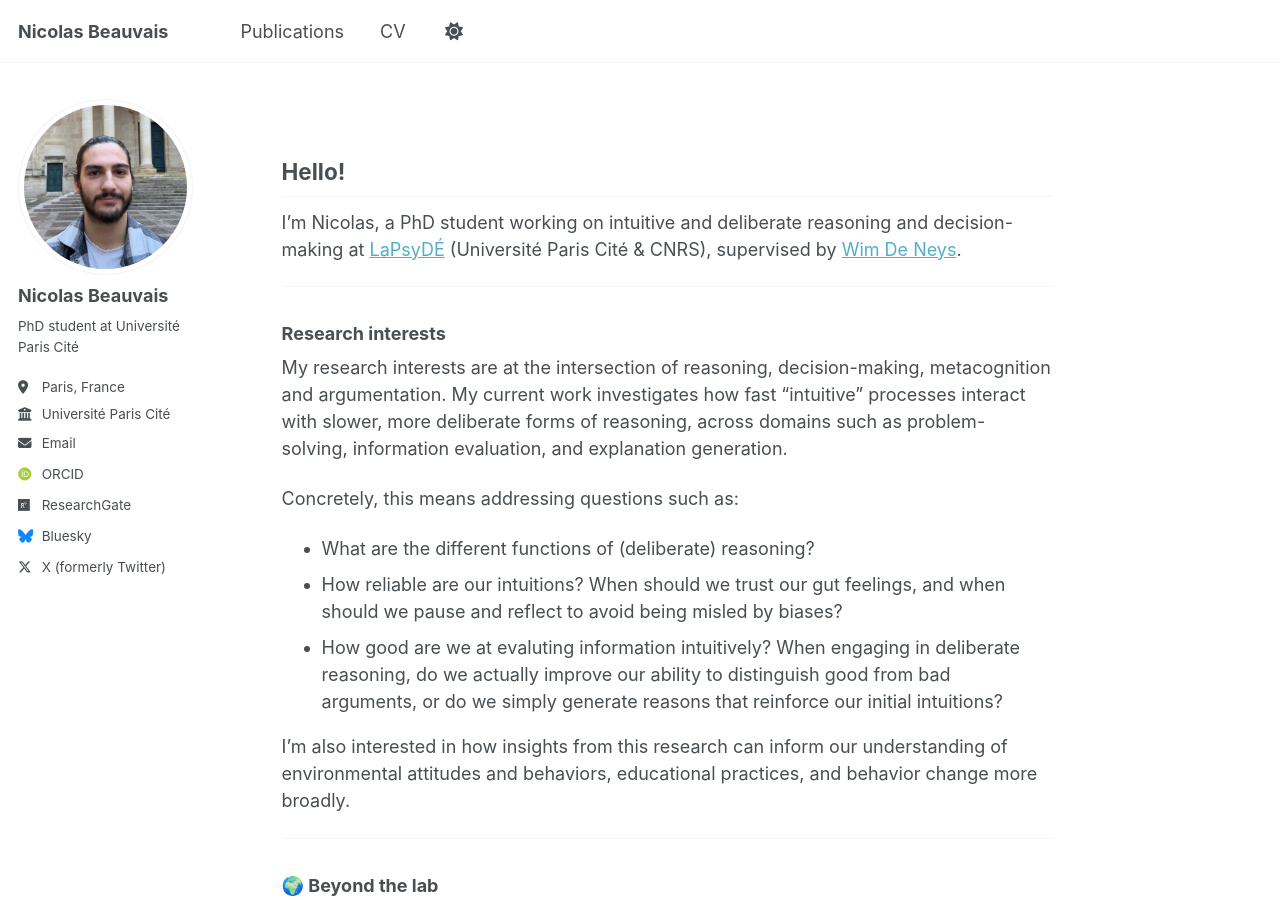
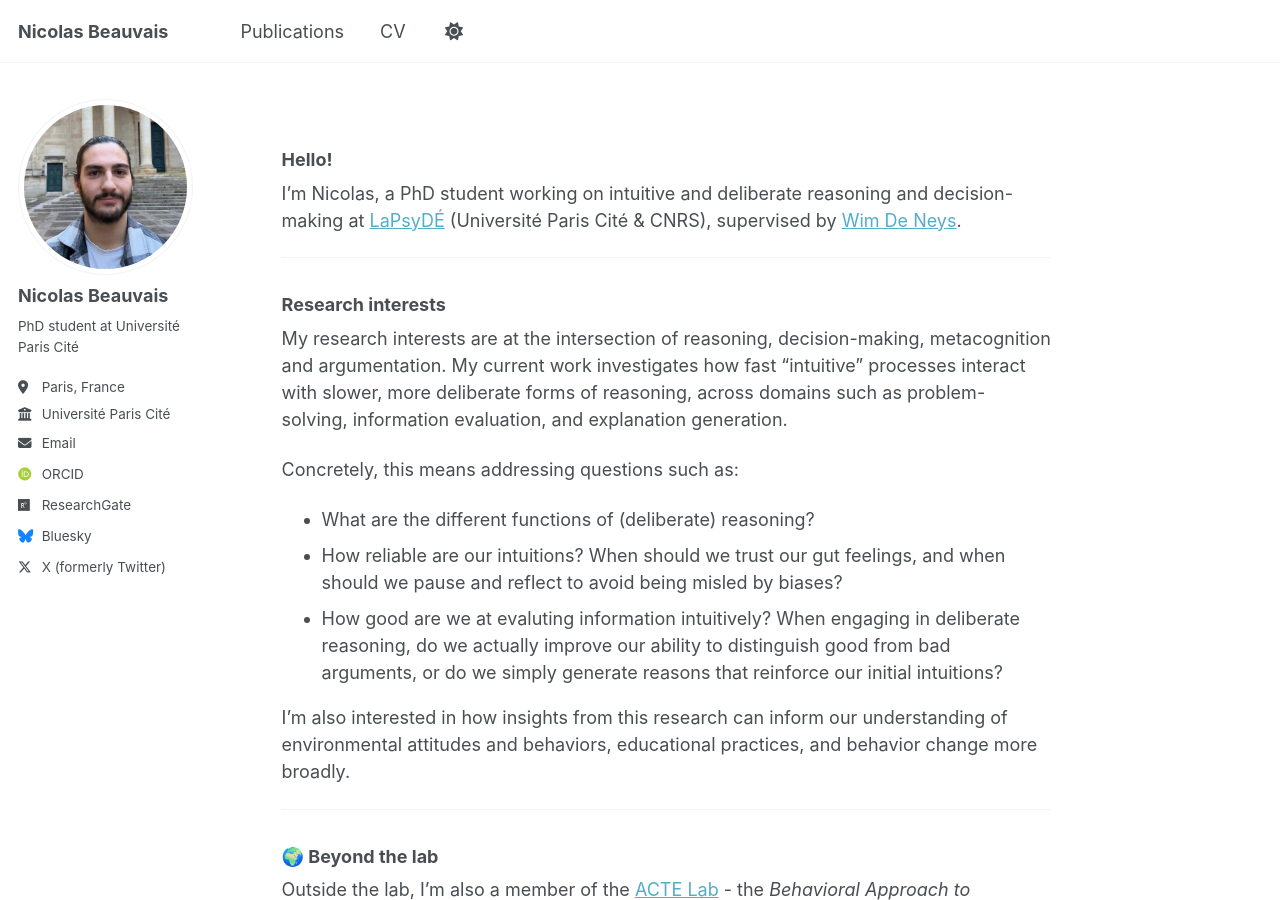
Before and after one commit to nbeauvais/nbeauvais.github.io, a Jekyll site: the page built from _pages/about.md, in a window 1280 px wide and 900 px high. Built offline with Jekyll 4.4.1, drawn with Linux system fonts in a browser that asks for light colours; some web fonts are replaced; a script that is not in the unit is left out.

```diff
--- a/_pages/about.md
+++ b/_pages/about.md
@@ -7,11 +7,12 @@ redirect_from:
   - /about.html
 ---
 
-## Hello!
+### Hello!
 
 I'm Nicolas, a PhD student working on intuitive and deliberate reasoning and decision-making at [LaPsyDÉ](https://www.lapsyde.com/home) (Université Paris Cité & CNRS), supervised by [Wim De Neys](https://www.wdeneys.org/).
 
 ---
+
 
 
 
@@ -29,6 +30,8 @@ I'm also interested in how insights from this research can inform our understand
 
 ---
 
+
+
 ### 🌍 Beyond the lab
 
 Outside the lab, I'm also a member of the [ACTE Lab](https://acte-lab.org/) - the *Behavioral Approach to Ecological Transition* association - which brings together experts in human cognition and social dynamics committed to apply insights from these fields to support the ecological transition.
```
